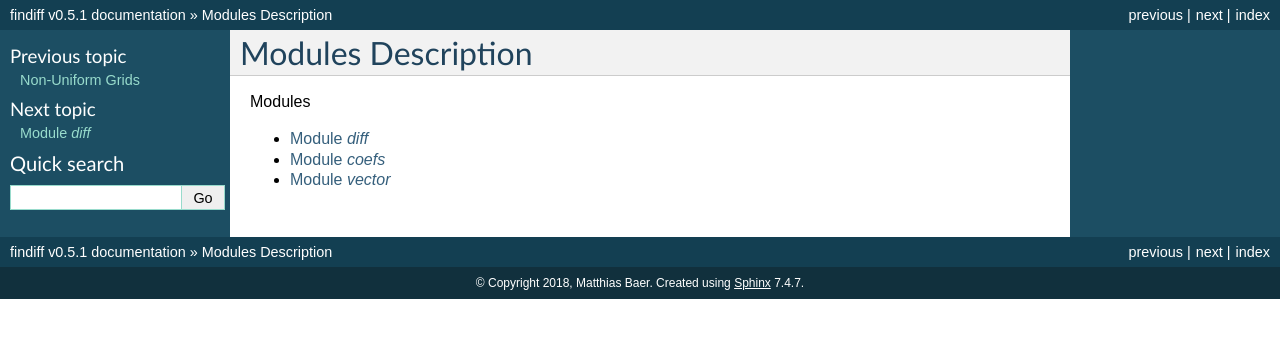
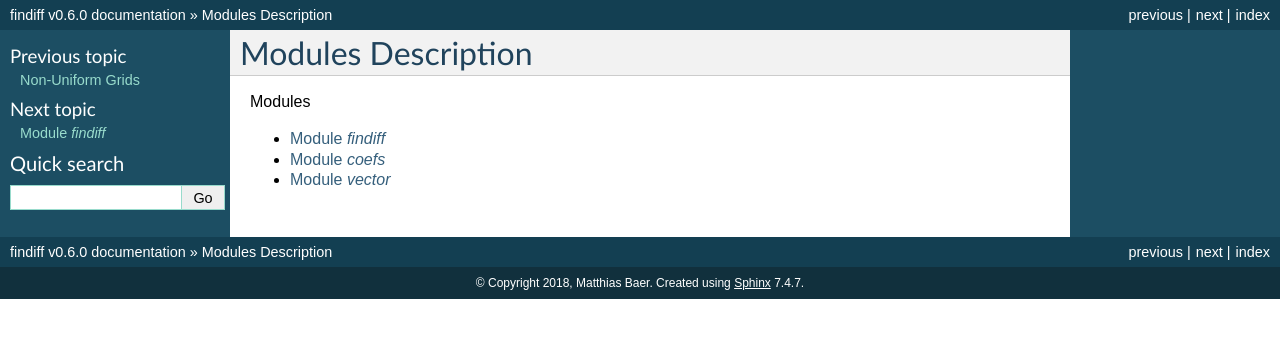
Before and after one commit to maroba/findiff, a Sphinx documentation site: the page built from docs/source/modules.rst, in a window 1280 px wide. Shown: the top 338 px of the page. Built offline with Sphinx 7.4.7, drawn with Linux system fonts in a browser that asks for light colours; formulas are drawn with MathJax 3.

Commit message:
Update github pages

```diff
--- a/docs/conf.py
+++ b/docs/conf.py
@@ -55,9 +55,9 @@ author = 'Matthias Baer'
 # built documents.
 #
 # The short X.Y version.
-version = 'v0.5.1'
+version = 'v0.6.0'
 # The full version, including alpha/beta/rc tags.
-release = 'v0.5.1'
+release = 'v0.6.0'
 
 # The language for content autogenerated by Sphinx. Refer to documentation
 # for a list of supported languages.
--- a/docs/source/modules.rst
+++ b/docs/source/modules.rst
@@ -6,6 +6,6 @@ Modules Description
     :maxdepth: 2
     :caption: Modules
 
-    diff
+    findiff
     coefs
     vector
```
Also changed, not shown: docs/source/findiff.rst (renamed from docs/source/diff.rst, +5 -2 lines).
